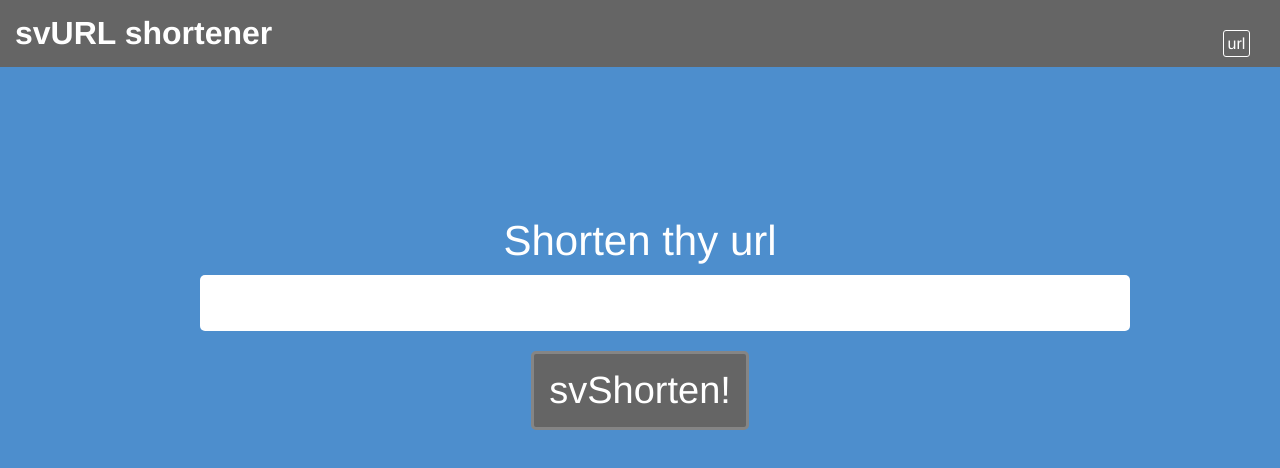
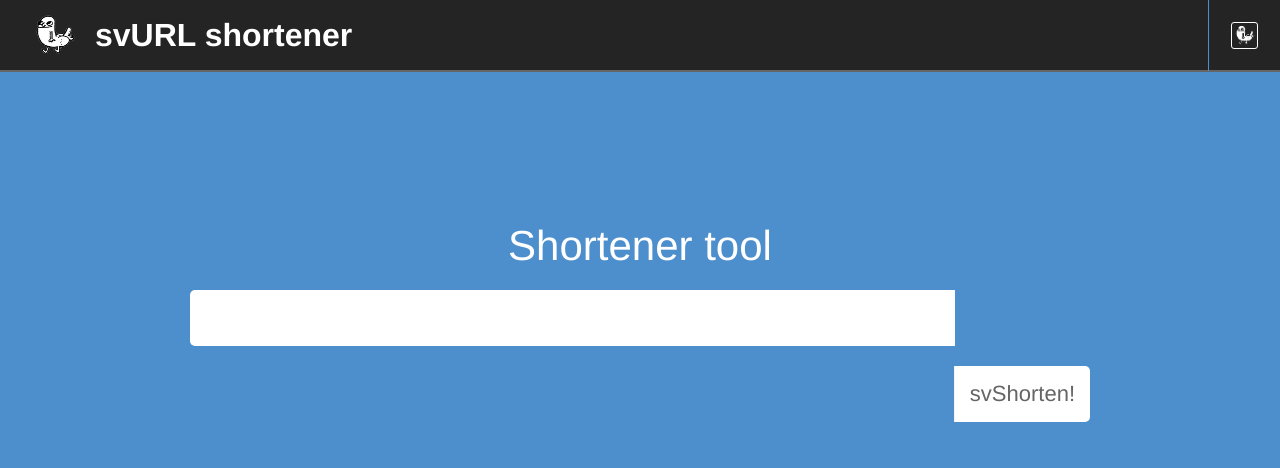
Before and after one commit to Booyanach/project-forklr, a website: page index.html in a window 1280 px wide. Drawn offline with nearby package versions, Linux system fonts and the light colour scheme.

Commit message:
Added dickbutt, added checker to see if the url is already stored.

```diff
--- a/css/svurl.css
+++ b/css/svurl.css
@@ -9,72 +9,107 @@ body {
 }
 
 header {
-    background-color: #656565;
-    color: #FFFFFF;
+    color: #FFF;
+    height: 40px;
     padding: 15px;
+    line-height: 40px;
+    border-bottom: 2px solid #656565;
+    background-color: #242424;
 }
 
 header .menu {
-    position: absolute;
-    right: 0;
-    top: 0;
-    margin: 20px;
-    padding: 5px;
+    float: right;
+    margin: -15px;
+    padding: 17px;
+    border-left: 1px solid #4D8ECD;
+}
+
+header .logo {
+    float: left;
+    clear: none;
+    width: 40px;
+    height: 40px;
+    margin: 0 20px;
+}
+
+header h1 {
+    clear: none;
+    width: auto;
+    float: left;
 }
 
 .menu .button {
     float: left;
-    margin: 5px;
     width: 25px;
     height: 25px;
+    margin: 5px;
+    border: 1px solid #FFFFFF;
+    cursor: pointer;
+    text-align: center;
     line-height: 25px;
-    text-align: center;
-    border: 1px solid #FFFFFF;
     border-radius: 3px;
+}
+
+.button img {
+    width: 20px;
+    height: 20px;
+    margin-top: 2px;
 }
 
 .menu .button:hover {
     color: #656565;
+    border-color: #959595;
     background-color: #FFFFFF;
-    border-color: #959595;
 }
 
 content .creator, content .result {
-    margin: 150px auto;
     width: 900px;
     color: #FFFFFF;
+    margin: 150px auto;
     font-size: 42px;
     text-align: center;
 }
 
 input {
-    margin: 10px;
+    margin-top: 20px;
 }
 
 input.url {
+    width: 735px;
+    float: left;
+    border: 0;
     padding: 15px;
-    border: 0;
     font-size: 22px;
     font-weight: 600;
-    width: 100%;
     border-radius: 5px;
     background-color: #FFFFFF;
+    border-top-right-radius: 0;
+    border-bottom-right-radius: 0;
+}
+
+input.url[name="result"] {
+    width: 100%;
+    box-sizing: border-box;
+    border-radius: 5px;
 }
 
 input#submit {
+    float: right;
+    color: #656565;
+    border: 0;
     padding: 15px;
-    border: 0;
-    font-size: 38px;
-    color: #FFFFFF;
-    background-color: #656565;
+    font-size: 22px;
+    border-left: 1px solid #F2F2F2;
     border-radius: 5px;
-    border: 3px solid #858585;
+    background-color: #FFFFFF;
+    border-top-left-radius: 0;
+    border-bottom-left-radius: 0;
 }
 
 input#submit:hover {
+    color: #353535;
     cursor: pointer;
-    background-color: #454545;
-    border: 3px solid #656565;
+    background-color: #F2F2F2;
 }
 
 .result {
--- a/index.html
+++ b/index.html
@@ -8,22 +8,21 @@
 </head>
 <body>
     <header>
+        <img class="logo" src="imgs/dickbutt.png"/>
         <h1> svURL shortener </h1>
         <div class="menu">
             <div class="button shortener">
-                url
+                <img src="imgs/dickbutt.png"/>
             </div>
         </div>
     </header>
     <content>
         <div class="creator">
             <div>
-                Shorten thy url
+                Shortener tool
             </div>
             <div>
                 <input type="text" name="url" class="url" id="url">
-            </div>
-            <div>
                 <input type="button" name="submit" id="submit" value="svShorten!">
             </div>
         </div>
--- a/scripts/svurl.js
+++ b/scripts/svurl.js
@@ -8,4 +8,10 @@ $(function() {
             $('.creator').hide();
         });
     });
+
+    $('.menu .shortener').on('click', function () {
+        $('.result').hide();
+        $('.creator').show();
+        $('.url').val('');
+    });
 });
```
Also changed, not shown: server.js (+31 -5 lines), imgs/dickbutt.png (added).
